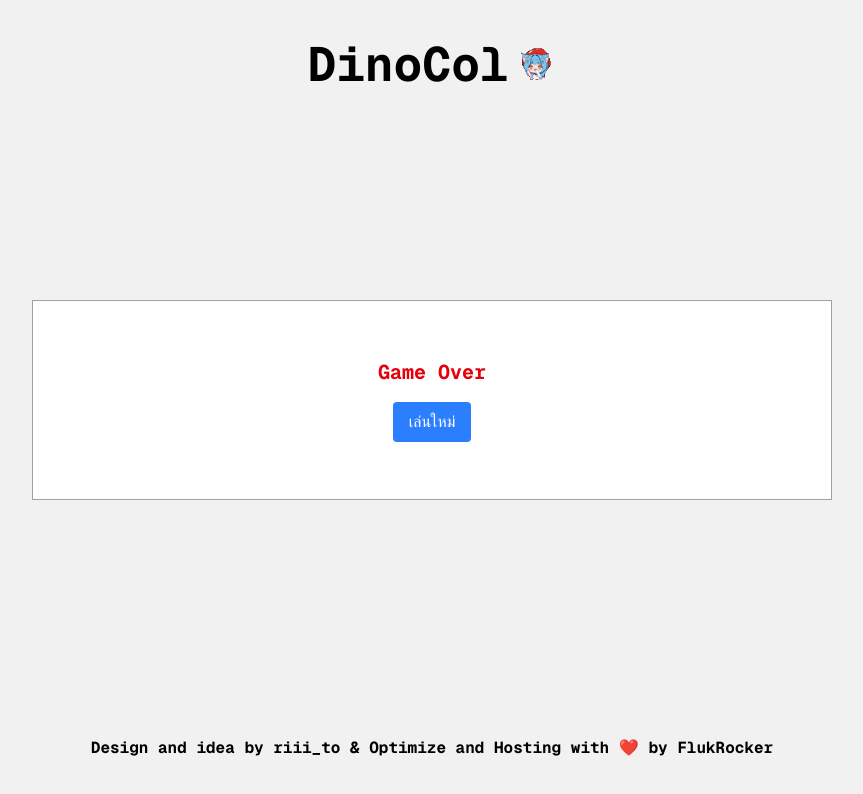
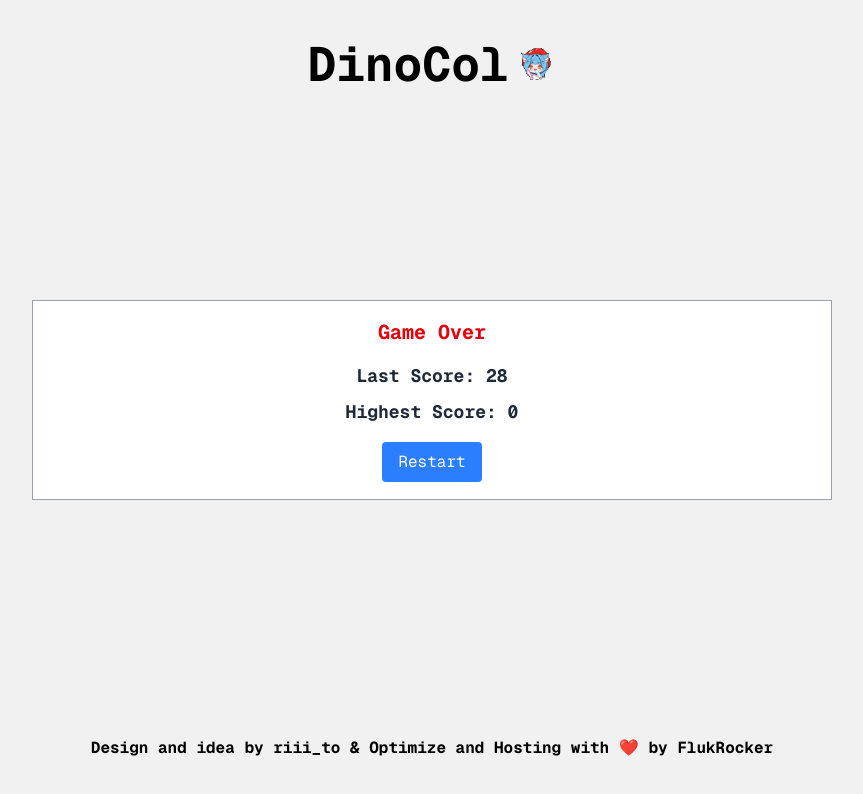
Before and after one commit to FlukRocker/DinoCol, a Next.js app: page / in a window 1280 px wide. Shown: the top 794 px of the page, without its empty margins (208-1071 px from the left). Built offline with nearby package versions, Linux system fonts and the light colour scheme.

Commit message:
feat: add scoring system with last and highest score tracking

```diff
--- a/src/app/DinoGame.tsx
+++ b/src/app/DinoGame.tsx
@@ -18,6 +18,9 @@ export default function DinoGame() {
   const [lives, setLives] = useState(1);
   const [speed, setSpeed] = useState(1);
   const [obstacles, setObstacles] = useState<Obstacle[]>([]);
+
+  const highestScore = useRef(0);
+  const [lastScore, setLastScore] = useState(0);
 
   const gravity = 0.6;
   const jumpStrength = -70;
@@ -44,6 +47,10 @@ export default function DinoGame() {
 
   const restart = () => {
     setGameOver(false);
+    setLastScore(score);
+    if (score > highestScore.current) {
+      highestScore.current = score;
+    }
     setScore(0);
     setLives(1);
     setSpeed(1);
@@ -358,11 +365,17 @@ export default function DinoGame() {
           <div className="absolute inset-0 flex items-center justify-center bg-white bg-opacity-80 z-20">
             <div className="text-center">
               <h1 className="text-xl font-bold text-red-600 mb-4">Game Over</h1>
+              <p className="text-lg font-bold text-gray-800 mb-2">
+                Last Score: {score}
+              </p>
+              <p className="text-lg font-bold text-gray-800 mb-4">
+                Highest Score: {highestScore.current}
+              </p>
               <button
                 onClick={restart}
                 className="bg-blue-500 text-white px-4 py-2 rounded"
               >
-                เล่นใหม่
+                Restart
               </button>
             </div>
           </div>
```
Also changed, not shown: 1 other file (tests, documents, lock files or other folders).
